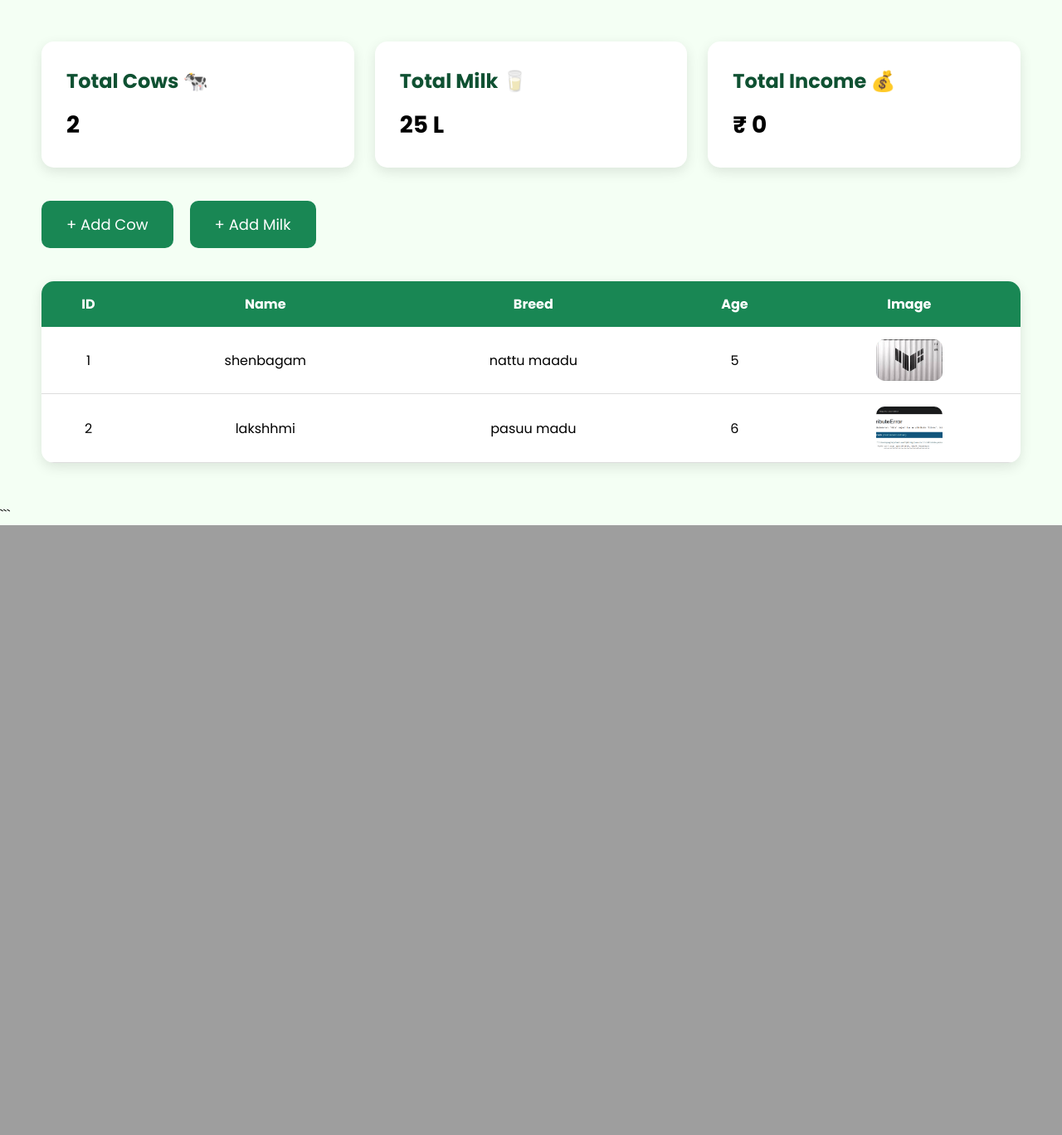
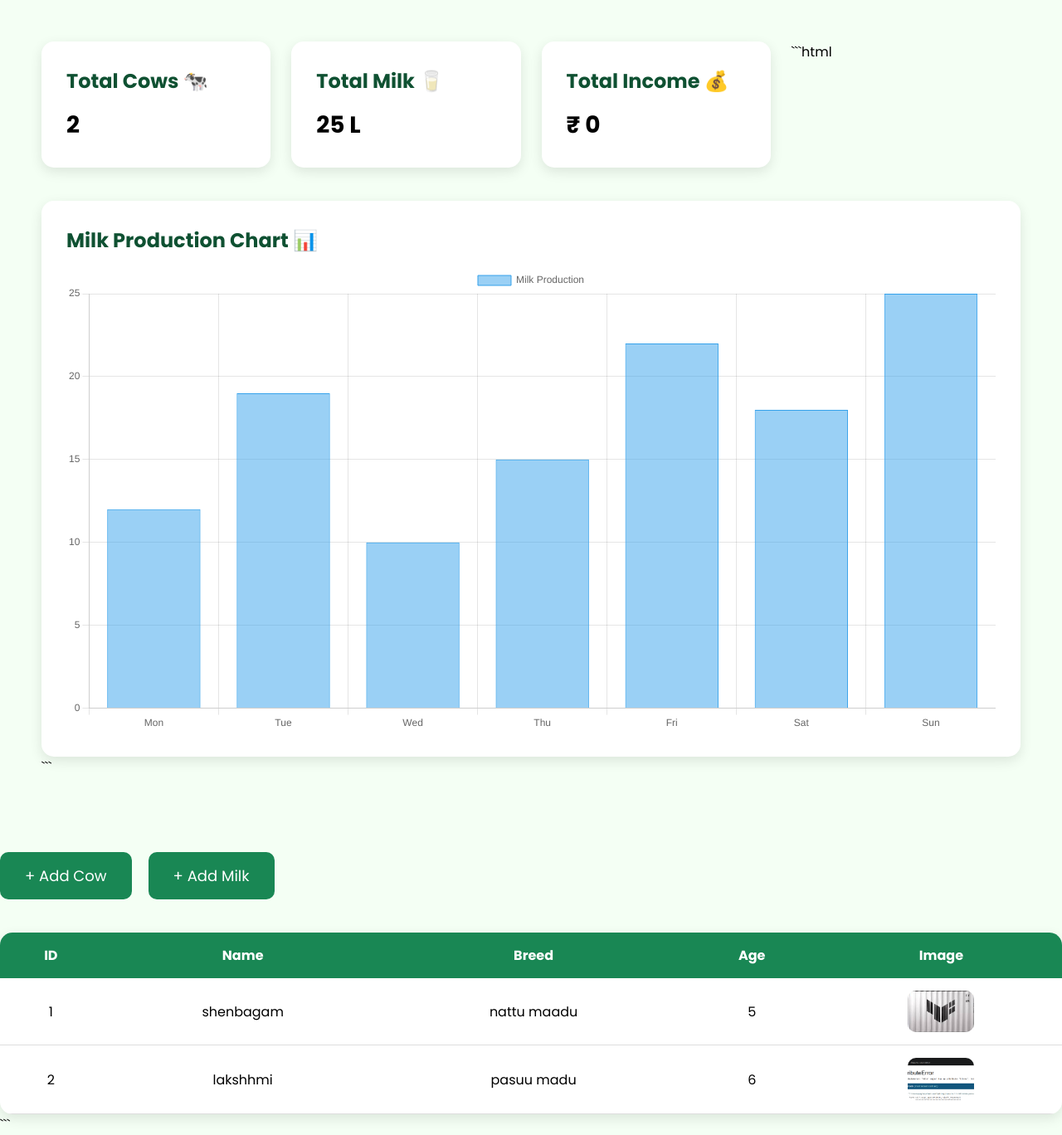
Before and after one commit to Kiyyappan973/smart-dairy-farm, a Flask app: page / in a window 1280 px wide. Shown: the part 506-1874 px from the top of the page at 83% size. Before the commit the page ends 1139 px from the top, so only its background shows below. Run offline with Flask 3, Linux system fonts and the light colour scheme; the visitor is signed in with stand-in values (Sample User, id 1); data comes from the database, SQL or seed files in the repository.

Commit message:
fixed cow image and chart

````diff
--- a/templates/home.html
+++ b/templates/home.html
@@ -57,7 +57,7 @@
         .hero{
             width:100%;
             height:400px;
-            background:url('https://images.unsplash.com/photo-1516467508483-a7212febe31a?q=80&w=1200') center/cover;
+            background:url('https://images.pexels.com/photos/422218/pexels-photo-422218.jpeg') center/cover;
             display:flex;
             justify-content:center;
             align-items:center;
@@ -239,6 +239,50 @@
                 <h2>Total Income 💰</h2>
                 <p>₹ {{ total_income }}</p>
             </div>
+            ```html
+</div>
+
+<!-- CHART -->
+
+<div class="card" style="margin-top:40px;">
+
+    <h2>Milk Production Chart 📊</h2>
+
+    <canvas id="milkChart"></canvas>
+
+</div>
+
+<script src="https://cdn.jsdelivr.net/npm/chart.js"></script>
+
+<script>
+
+const ctx = document.getElementById('milkChart');
+
+new Chart(ctx, {
+
+    type: 'bar',
+
+    data: {
+
+        labels: ['Mon', 'Tue', 'Wed', 'Thu', 'Fri', 'Sat', 'Sun'],
+
+        datasets: [{
+
+            label: 'Milk Production',
+
+            data: [12, 19, 10, 15, 22, 18, 25],
+
+            borderWidth: 1
+
+        }]
+
+    }
+
+});
+
+</script>
+```
+
 
         </div>
 
````
